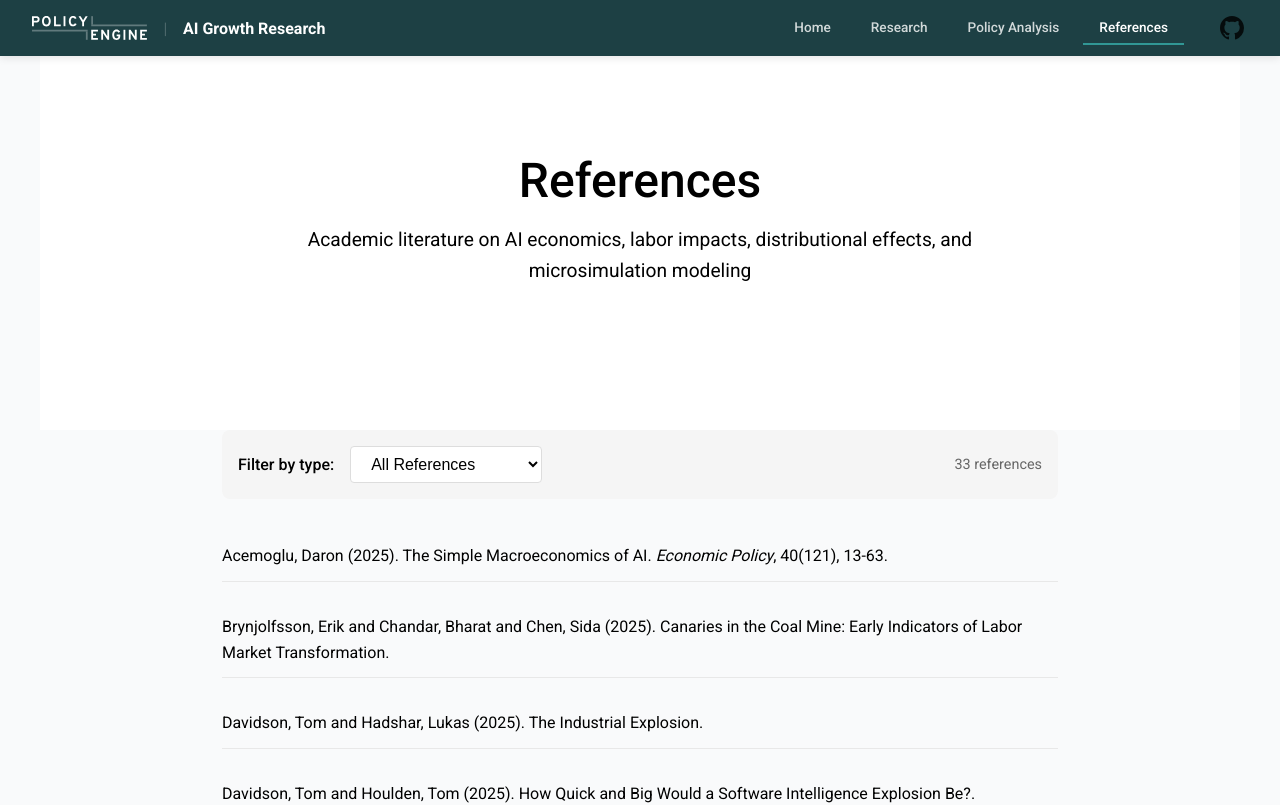
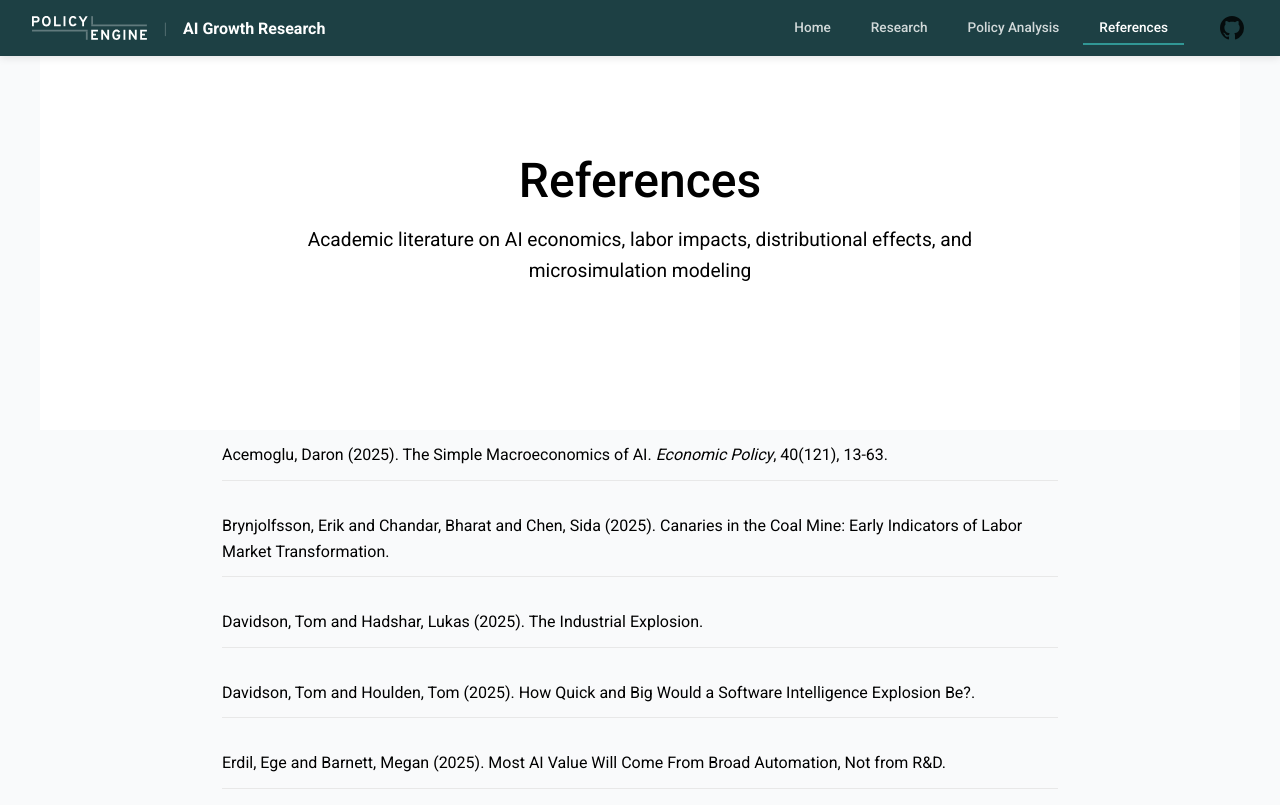
Before and after one commit to PolicyEngine/ai-growth-research, a React (Create React App) app: page /references in a window 1280 px wide. Shown: the top 805 px of the page. Built offline with nearby package versions, Linux system fonts and the light colour scheme.

Commit message:
Remove filter controls from References page (#14)

```diff
--- a/src/pages/References.js
+++ b/src/pages/References.js
@@ -1,26 +1,13 @@
-import React, { useState } from "react";
+import React from "react";
 import {
   getAllReferences,
-  getReferencesByType,
   formatAPACitation,
   formatBibTeX,
 } from "../data/references";
 import "./References.css";
 
 function References() {
-  const [filterType, setFilterType] = useState("all");
-
-  const references =
-    filterType === "all" ? getAllReferences() : getReferencesByType(filterType);
-
-  const referenceTypes = [
-    { value: "all", label: "All References" },
-    { value: "article", label: "Journal Articles" },
-    { value: "book", label: "Books" },
-    { value: "inproceedings", label: "Conference Papers" },
-    { value: "techreport", label: "Technical Reports" },
-    { value: "misc", label: "Other" },
-  ];
+  const references = getAllReferences();
 
   return (
     <div className="references-page">
@@ -48,25 +35,6 @@ function References() {
       </div>
 
       <div className="container references-content">
-        <div className="references-controls">
-          <label htmlFor="type-filter">Filter by type: </label>
-          <select
-            id="type-filter"
-            value={filterType}
-            onChange={(e) => setFilterType(e.target.value)}
-            className="type-filter"
-          >
-            {referenceTypes.map((type) => (
-              <option key={type.value} value={type.value}>
-                {type.label}
-              </option>
-            ))}
-          </select>
-          <span className="reference-count">
-            {references.length} reference{references.length !== 1 ? "s" : ""}
-          </span>
-        </div>
-
         <div className="references-list">
           {references.length === 0 ? (
             <div className="no-references">
```
